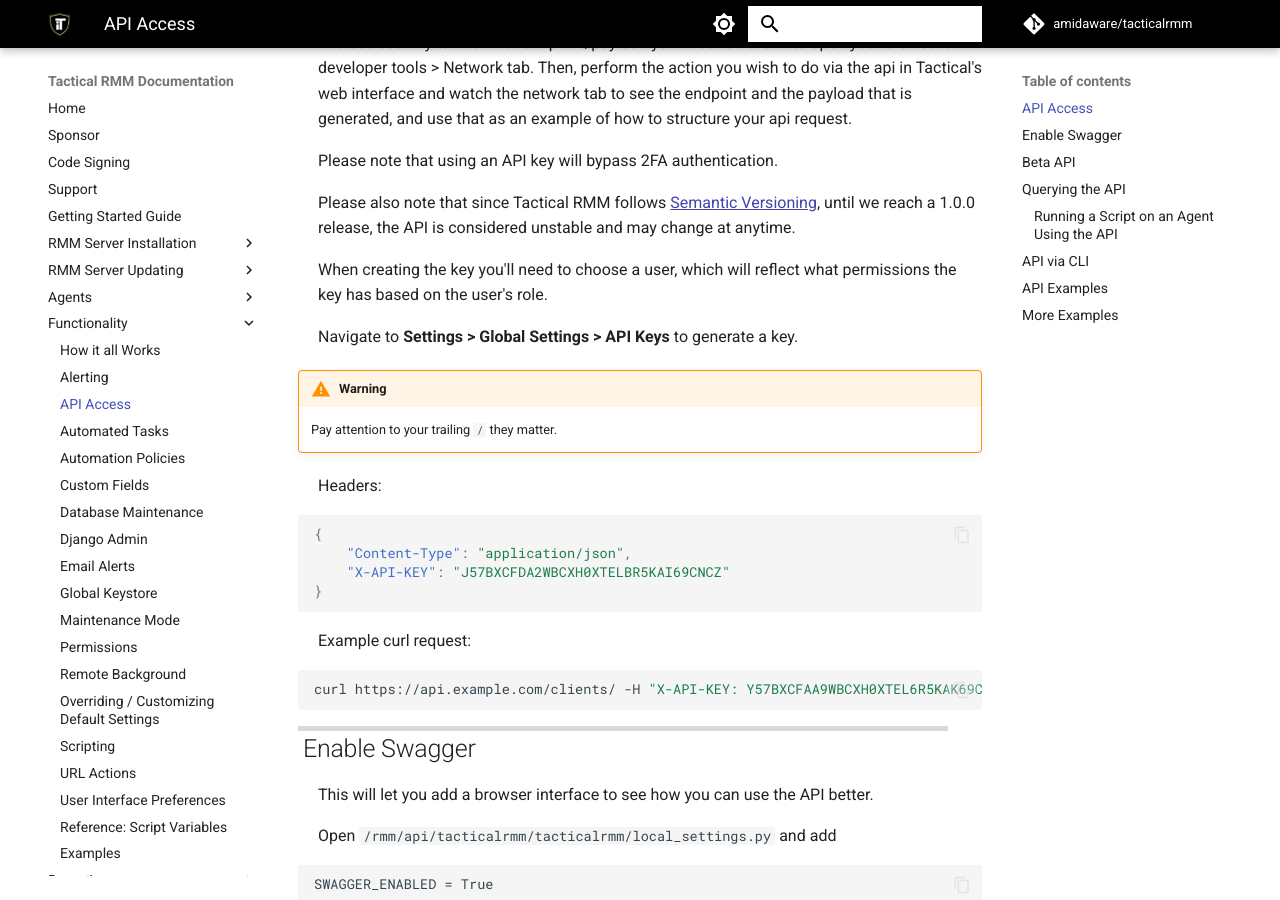
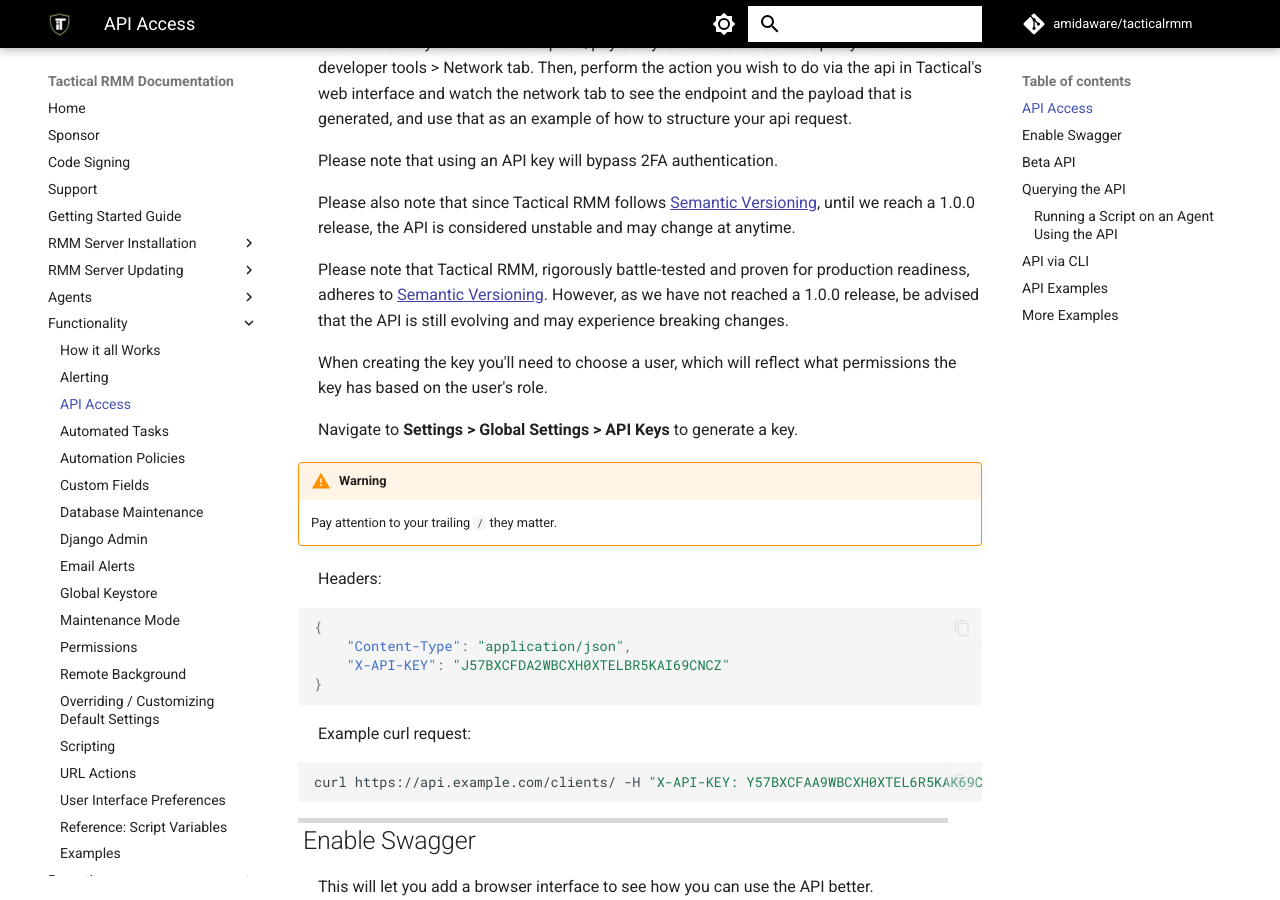
Before and after one commit to amidaware/trmm-docs, an MkDocs documentation site: the page built from docs/functions/api.md, in a window 1280 px wide and 900 px high, scrolled down 402 px. Built offline with MkDocs 1.6.1 and Material for MkDocs 9.7.7, drawn with Linux system fonts in a browser that asks for light colours; comment, search, counter and statistics services are not loaded.

Commit message:
update versioning wording

```diff
--- a/docs/functions/api.md
+++ b/docs/functions/api.md
@@ -11,6 +11,8 @@
 Please note that using an API key will bypass 2FA authentication.
 
 Please also note that since Tactical RMM follows [Semantic Versioning](https://semver.org/), until we reach a 1.0.0 release, the API is considered unstable and may change at anytime.
+
+Please note that Tactical RMM, rigorously battle-tested and proven for production readiness, adheres to [Semantic Versioning](https://semver.org/). However, as we have not reached a 1.0.0 release, be advised that the API is still evolving and may experience breaking changes.
 
 When creating the key you'll need to choose a user, which will reflect what permissions the key has based on the user's role.
 
```
